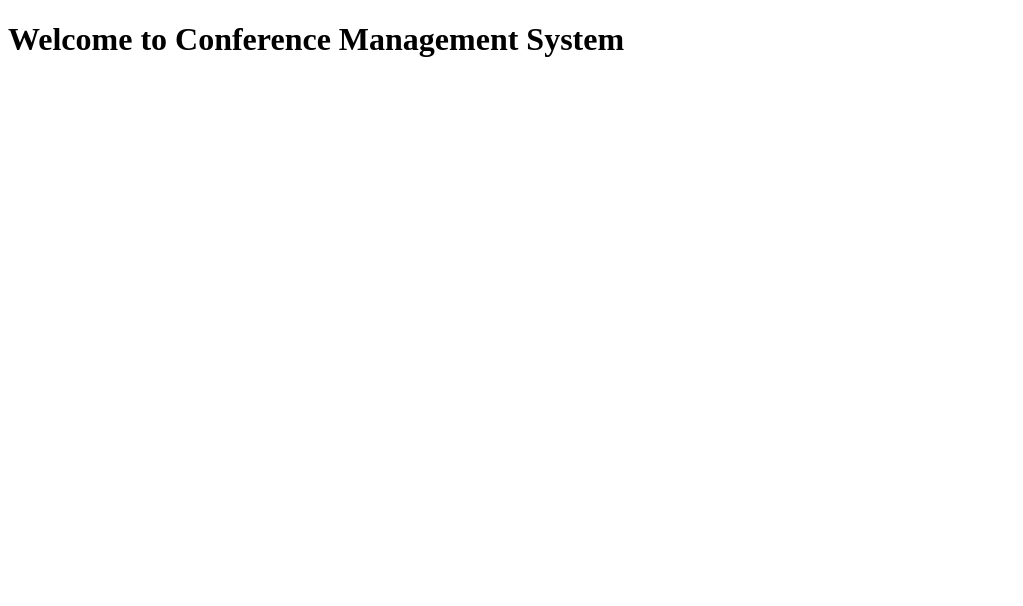
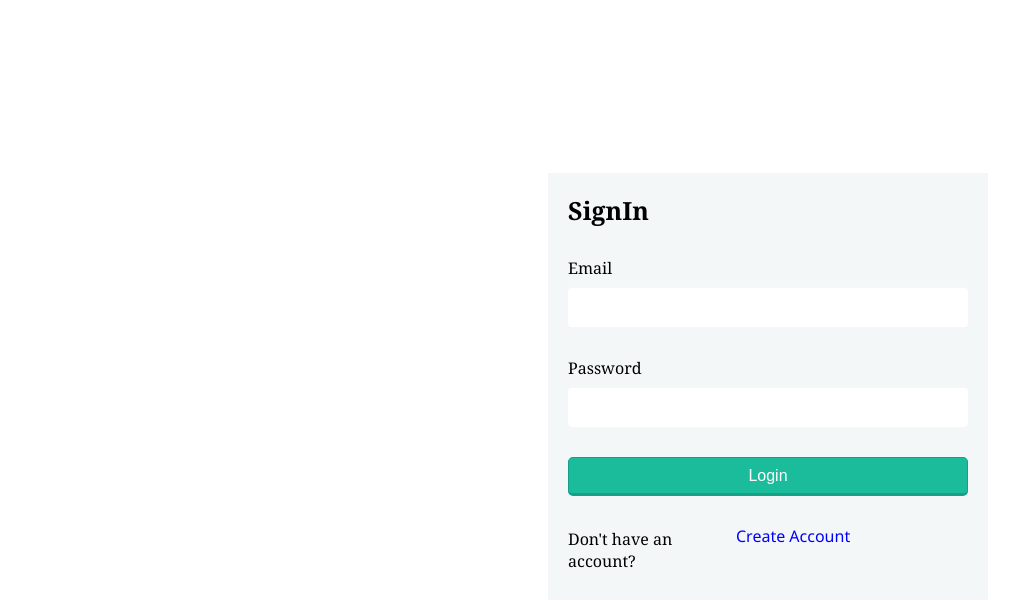
Before and after one commit to AkeelMNM/ConferenceMS-Frontend-Development, a React (Vite) app: page / in a window 1280 px wide. Shown: the top 606 px of the page, without its empty margins (0-1023 px from the left). Built offline with nearby package versions, Linux system fonts and the light colour scheme.

Commit message:
Login and Register UI page implemented

```diff
--- a/App.jsx
+++ b/App.jsx
@@ -1,6 +1,6 @@
 import React from "react";
 import {BrowserRouter as Router, Switch, Route} from "react-router-dom";
-import Home from "./components/Home";
+// import Home from "./components/Home";
 import Login from "./components/user/Login";
 import Register from "./components/user/Register";
 
@@ -12,10 +12,9 @@ class App extends React.Component{
     render() {
         return <Router>
             <Switch>
-                <Route exact path="/" component={Login}>
+                <Route exact path="/" component={Login}/>
+                <Route path="/Login" component={Login}/>
                 <Route path="/Register" component={Register} />
-                    <Home/>
-                </Route>
             </Switch>
         </Router>
     }
--- a/components/user/Login.jsx
+++ b/components/user/Login.jsx
@@ -1,4 +1,6 @@
 import React, {Component} from 'react';
+import '../../styles/user/LoginRegister.css';
+import {Link} from "react-router-dom";
 
 /**
  * @author : A.M Zumry
@@ -8,14 +10,45 @@ import React, {Component} from 'react';
 class Login extends Component {
     constructor(props) {
         super(props);
+
+        this.state = {
+            email: '',
+            password: ''
+        }
+    }
+
+    onChange(event){
+        const { name, value } = event.target;
+        this.setState({ [name] : value });
     }
 
     render() {
-        return (
-            <div>
+        return  <div>
 
+            <div className={'form-style-logReg'}>
+                <label id={'logRegHead'}>SignIn</label><br/>
+                <form>
+                    <div>
+                        <label htmlFor={'email'}>Email</label>
+                        <input type={'text'} name={'email'} id={'email'}  value={this.state.email}
+                               onChange={event => this.onChange(event)}/>
+                    </div>
+                    <div>
+                        <label htmlFor={'cv'}>Password</label>
+                        <input type={'password'} name={'password'} id={'password'} value={this.state.password}
+                               onChange={event => this.onChange(event)}/>
+                    </div>
+                    <div>
+                        <input type={'submit'} value={'Login'} onClick={event => this.loginAccount(event)} />
+                    </div> <br/>
+                    <div>
+                        <label id={'crtLabel'}>Don't have an account? </label><Link id={'linkC'} to={'/Register'}>Create Account</Link>
+                    </div>
+                </form>
             </div>
-        );
+            <div style={{height:'138px'}}></div>
+
+        </div>
     }
 }
 
--- a/components/user/Register.jsx
+++ b/components/user/Register.jsx
@@ -8,14 +8,54 @@ import React, {Component} from 'react';
 class Register extends Component {
     constructor(props) {
         super(props);
+
+        this.state = {
+            username:'',
+            password:'',
+            email:'',
+            type:'',
+        }
+    }
+
+    onChange(event){
+        const { name, value } = event.target;
+        this.setState({ [name] : value });
     }
 
     render() {
-        return (
-            <div>
-
+        return <div>
+            <div className={'form-style-logReg'}>
+                <label id={'logRegHead'}>SignUp</label><br/>
+                <form>
+                    <div>
+                        <label htmlFor={'username'}>Full Name</label>
+                        <input type={'text'} name={'username'} id={'username'} value={this.state.username}
+                               onChange={event => this.onChange(event)}/>
+                    </div>
+                    <div>
+                        <label htmlFor={'email'}>Email</label>
+                        <input type={'text'} name={'email'} id={'email'}  value={this.state.email}
+                               onChange={event => this.onChange(event)}/>
+                    </div>
+                    <div>
+                        <label htmlFor={'type'}>User Type</label>
+                        <select id="type" name="type" value={this.state.type} onChange={event => this.onChange(event)}>
+                            <option>Select</option>
+                            <option value="buyer">Buyer</option>
+                            <option value="seller">Seller</option>
+                        </select>
+                    </div>
+                    <div>
+                        <label htmlFor={'password'}>Password</label>
+                        <input type={'password'} name={'password'} id={'password'} value={this.state.password}
+                               onChange={event => this.onChange(event)}/>
+                    </div>
+                    <div>
+                        <input type={'submit'} value={'Register'} onClick={event => this.registerAccount(event)} />
+                    </div>
+                </form>
             </div>
-        );
+        </div>
     }
 }
 
--- a/styles/user/LoginRegister.css
+++ b/styles/user/LoginRegister.css
@@ -0,0 +1,120 @@
+/*
+**************************************************************
+  @author : A.M Zumry
+  Registration Number : IT19175126
+************************************************************
+*/
+
+.form-style-logReg{
+    width: 400px;
+    padding: 10px 20px;
+    padding: 20px;
+    background: #f4f7f8;
+    margin: 165px auto 0 540px;
+    font-family: Georgia, "Times New Roman", Times, serif;
+    display: inline-block;
+}
+.form-style-logReg fieldset{
+    border: none;
+}
+.form-style-logReg legend {
+    font-size: 1.4em;
+    margin-bottom: 10px;
+}
+.form-style-logReg label {
+    display: block;
+    margin-bottom: 8px;
+}
+.form-style-logReg input[type="text"],
+.form-style-logReg input[type="date"],
+.form-style-logReg input[type="password"],
+.form-style-logReg select {
+    font-family: Georgia, "Times New Roman", Times, serif;
+    border: none;
+    border-radius: 4px;
+    font-size: 15px;
+    outline: 0;
+    padding: 10px;
+    width: 100%;
+    box-sizing: border-box;
+    -webkit-box-sizing: border-box;
+    -moz-box-sizing: border-box;
+    background: #fff;/*#e8eeef;*/
+    color:#8a97a0;
+    -webkit-box-shadow: 0 1px 0 rgba(0,0,0,0.03) inset;
+    box-shadow: 0 1px 0 rgba(0,0,0,0.03) inset;
+    margin: 0 0 30px;
+}
+.form-style-logReg input[type="text"]:focus,
+.form-style-logReg input[type="date"]:focus,
+.form-style-logReg input[type="password"]:focus,
+.form-style-logReg select:focus{
+    background: #e8eeef;/*#d2d9dd;*/
+}
+.form-style-logReg select{
+    -webkit-appearance: menulist-button;
+    height:35px;
+}
+.form-style-logReg .number {
+    background: #1abc9c;
+    color: #fff;
+    height: 30px;
+    width: 30px;
+    display: inline-block;
+    font-size: 0.8em;
+    margin-right: 4px;
+    line-height: 30px;
+    text-align: center;
+    text-shadow: 0 1px 0 rgba(255,255,255,0.2);
+    border-radius: 15px 15px 15px 0px;
+}
+
+.form-style-logReg input[type="submit"],
+.form-style-logReg input[type="button"]
+{
+    position: relative;
+    display: block;
+    padding: 9px 19px 8px 19px;
+    color: #FFF;
+    background: #1abc9c;
+    font-size: 16px;
+    text-align: center;
+    font-style: normal;
+    width: 100%;
+    border: 1px solid #16a085;
+    border-width: 1px 1px 3px;
+    margin: 0 auto 10px;
+    border-radius: 5px;
+}
+.form-style-logReg input[type="submit"]:hover,
+.form-style-logReg input[type="button"]:hover
+{
+    background: #109177;
+}
+
+#logRegHead{
+    font-size: 25px;
+    font-weight: bold;
+}
+
+#linkC{
+    font-family:"Segoe UI";
+    text-decoration: none;
+    color: blue;
+    margin-top: -3px;
+    margin-left: 0px;
+    float: left;
+}
+
+#crtLabel{
+    width: 42%;
+    float: left;
+}
+
+.navMenu{
+    margin-top: 75px;
+    width: 100%;
+    left: 0;
+    top: 0;
+    position:absolute;
+}
```
